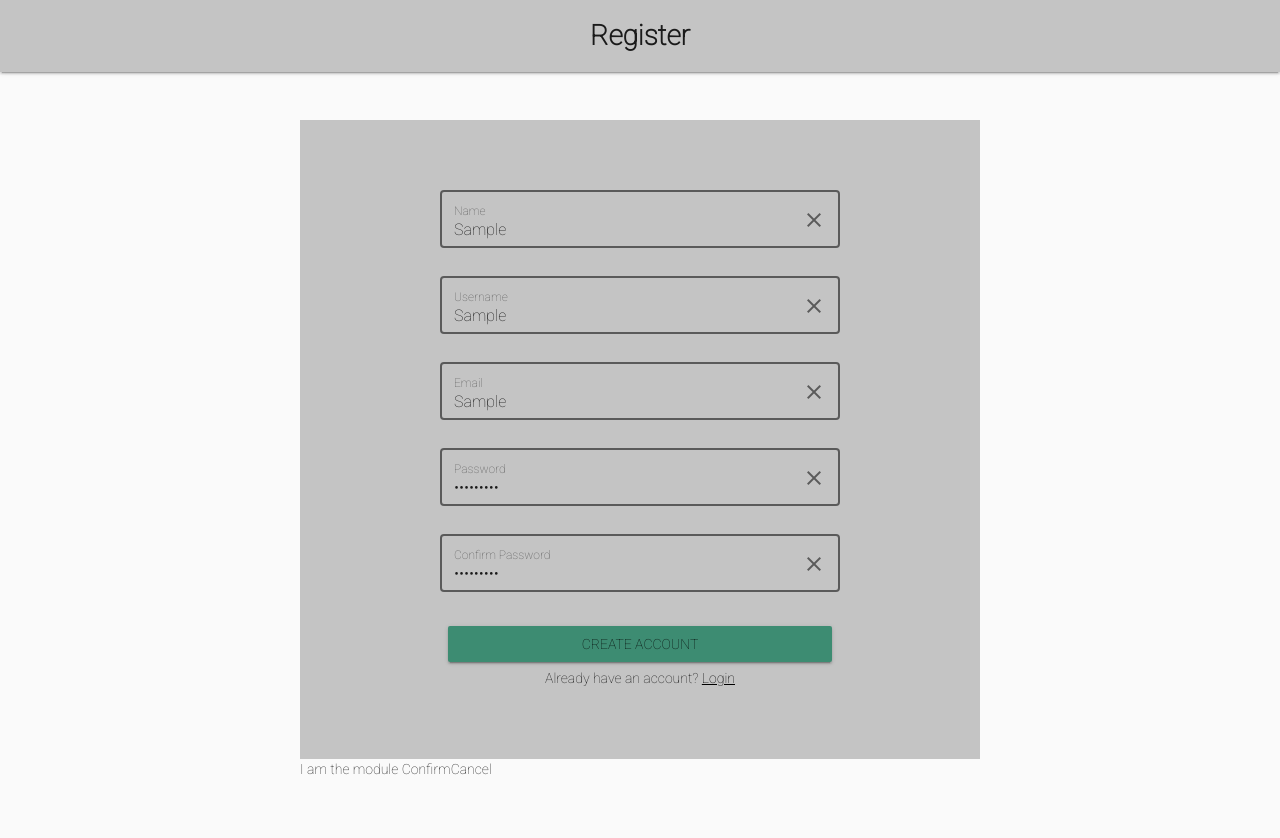
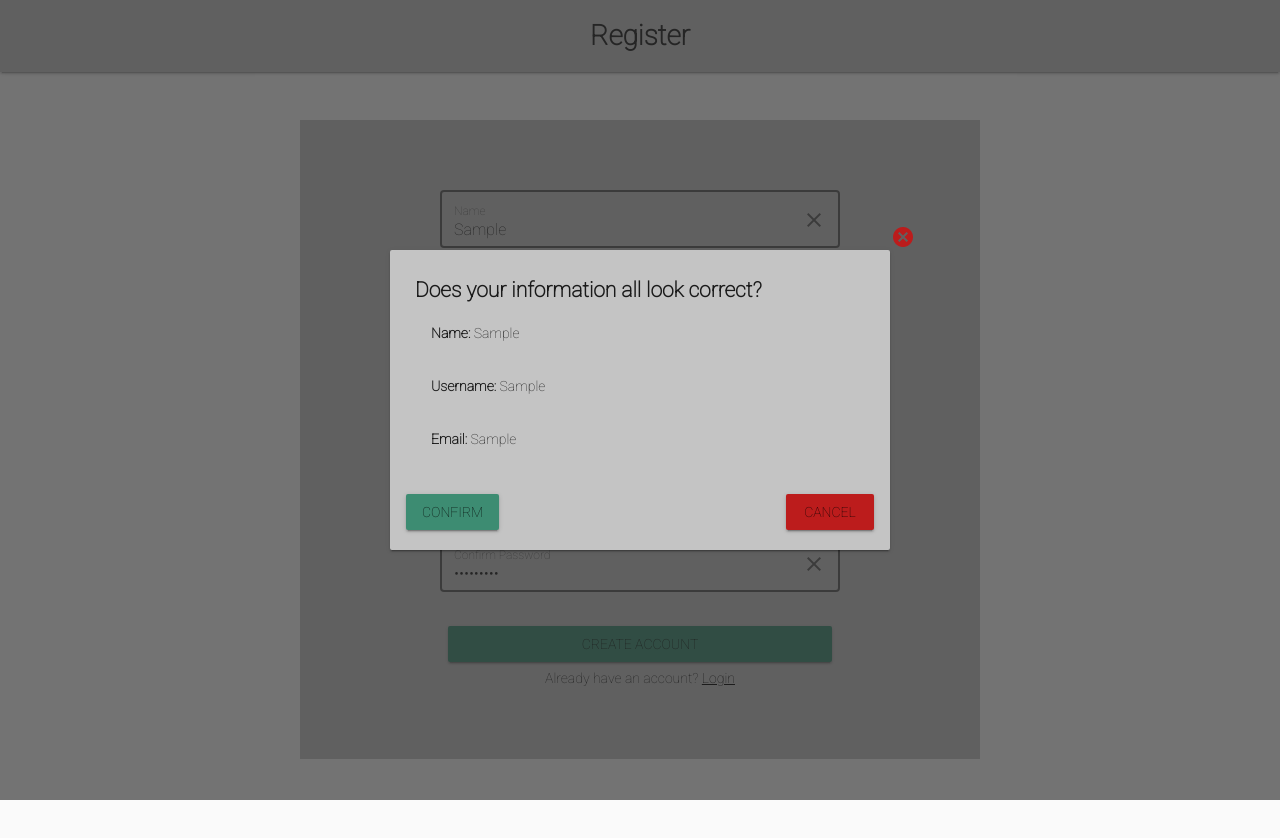
Before and after one commit to bethtelford/vue-experiment, a Vue app: page /signup in a window 1280 px wide. Both pictures are taken after typing "Sample", "Sample", "Sample", "Sample123", "Sample123" into the empty fields and a click on the button "CREATE ACCOUNT". Shown: the top 838 px of the page. Built offline with nearby package versions, Linux system fonts and the light colour scheme; no server answers.

Commit message:
Module functioning and styled

```diff
--- a/src/views/RegisterPage.vue
+++ b/src/views/RegisterPage.vue
@@ -63,10 +63,45 @@
       </v-form>
       <span>Already have an account? <router-link class='links' to='/login'>Login</router-link></span>
     </v-layout>
-    <div v-show="showModule">
-      I am the module
-      <button @click="register">Confirm</button>
-      <button @click="cancel">Cancel</button>
+    <div
+      @click="cancel"
+      v-show="showModule"
+      class='module-background'
+    >
+      <v-card
+        width='500px'
+        height='300px'
+        color='#C4C4C4'
+        class='module'
+      >
+        <v-icon
+          @click='cancel'
+          color='#bc1c1c'
+          class='cancel-button'
+        >cancel</v-icon>
+        <h2>Does your information all look correct?</h2>
+        <v-card-text><strong>Name:</strong> {{name}}</v-card-text>
+        <v-card-text><strong>Username:</strong> {{username}}</v-card-text>
+        <v-card-text><strong>Email:</strong> {{email}}</v-card-text>
+        <v-btn
+          @click="register"
+          color='#3D8C72'
+          absolute
+          left
+          class='buttons'
+        >
+          Confirm
+        </v-btn>
+        <v-btn
+          @click="cancel"
+          color='#bc1c1c'
+          absolute
+          right
+          class='buttons'
+        >
+          Cancel
+        </v-btn>
+      </v-card>
     </div>
   </div>
 </template>
@@ -168,4 +203,28 @@ export default {
 </script>
 
 <style scoped>
+.module-background {
+  position: fixed;
+  z-index: 2;
+  top: 0;
+  left: 0;
+  right: 0;
+  bottom: 0;
+  background-color: rgba(44, 44, 44, 0.65);
+  display: flex;
+  justify-content: center;
+  align-items: center;
+}
+.module {
+  padding: 25px;
+  position: relative;
+}
+.cancel-button {
+  position: absolute;
+  right: -25px;
+  top: -25px;
+}
+.buttons {
+  bottom: 20px;
+}
 </style>
```
